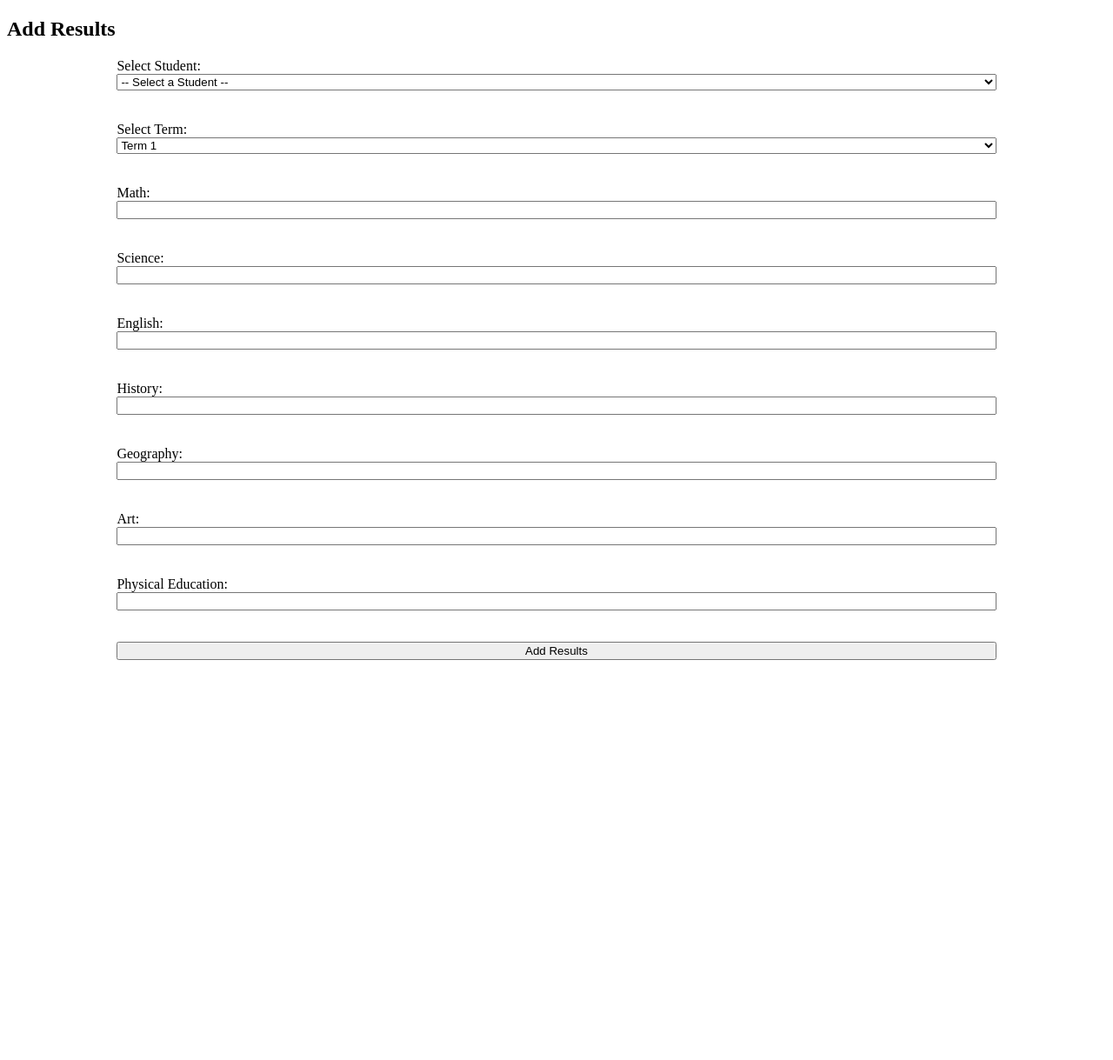
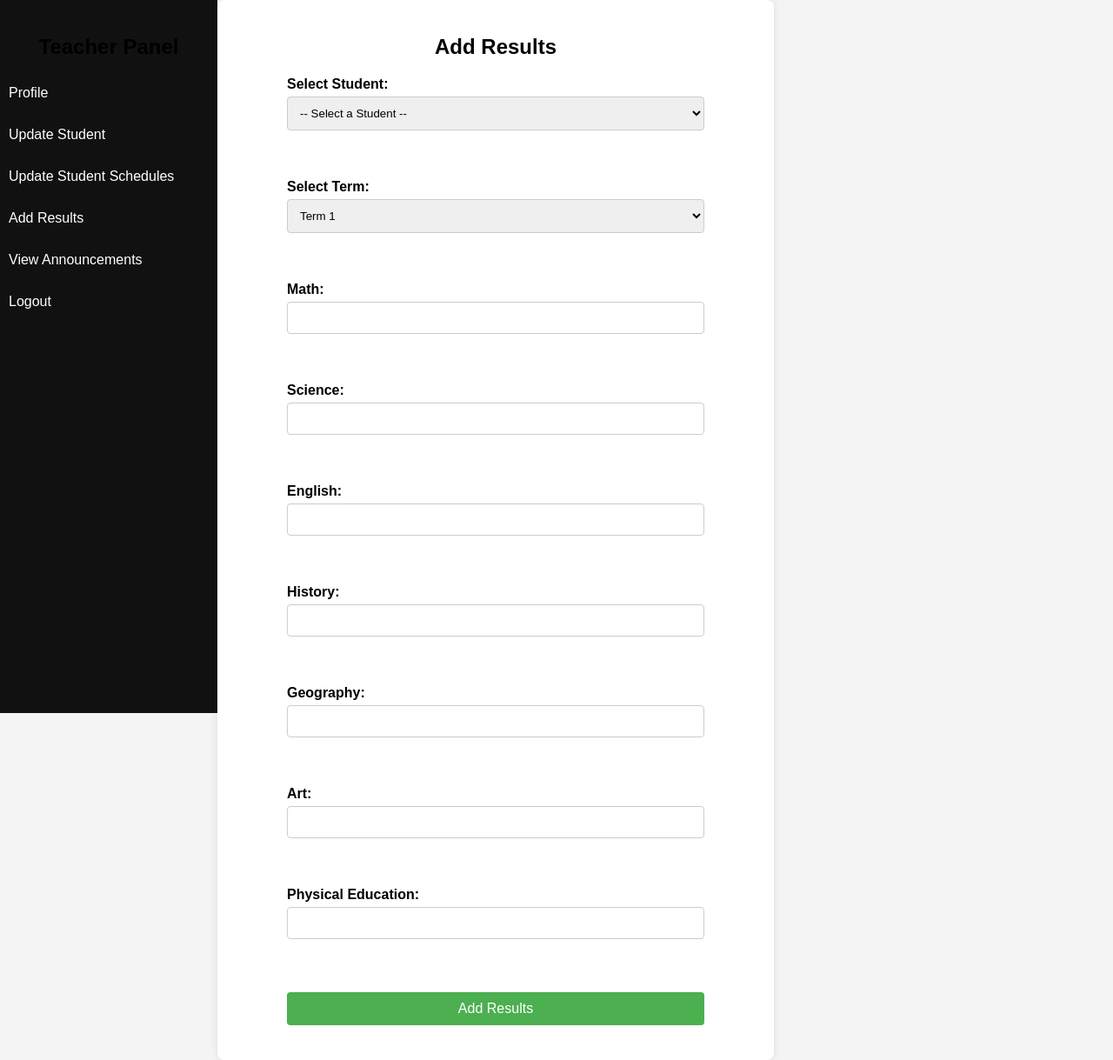
Before and after one commit to Lakvindu05/Student-teacher-management-System, a PHP site: page /add-results.php in a window 1280 px wide. Shown: the whole page at 87% size. Before the commit the page ends 759 px from the top, so only its background shows below. Run offline with PHP 8.4, Linux system fonts and the light colour scheme; the visitor is signed in with stand-in values (Sample User, id 1); data that the repository does not hold is empty.

Commit message:
"Updated add-results.php and teacher-profile.php with new CSS styles and HTML structure"

```diff
--- a/add-results.php
+++ b/add-results.php
@@ -40,8 +40,62 @@ if ($_SERVER["REQUEST_METHOD"] == "POST") {
     <meta charset="UTF-8">
     <meta name="viewport" content="width=device-width, initial-scale=1.0">
     <title>Add Results</title>
+    <style>
+        body {
+            font-family: Arial, sans-serif;
+            background-color: #f4f4f4;
+            margin: 0;
+            padding: 0;
+            display: flex;
+            flex-direction: column;
+            align-items: center;
+            min-height: 100vh;
+        }
+        .content {
+            background-color: #fff;
+            padding: 20px;
+            border-radius: 8px;
+            box-shadow: 0 0 10px rgba(0, 0, 0, 0.1);
+            width: 100%;
+            max-width: 600px;
+            margin: auto;
+        }
+        h2 {
+            text-align: center;
+            margin-bottom: 20px;
+        }
+        form {
+            display: flex;
+            flex-direction: column;
+        }
+        label {
+            font-weight: bold;
+        }
+        select, input[type="number"], input[type="submit"] {
+            width: 100%;
+            padding: 10px;
+            margin: 5px 0 20px 0;
+            border: 1px solid #ccc;
+            border-radius: 4px;
+            box-sizing: border-box;
+        }
+        input[type="submit"] {
+            background-color: #4CAF50;
+            color: white;
+            padding: 10px 20px;
+            border: none;
+            border-radius: 4px;
+            cursor: pointer;
+            font-size: 16px;
+        }
+        input[type="submit"]:hover {
+            background-color: #45a049;
+        }
+    </style>
 </head>
 <body>
+    <?php include 'teacher-panel.php'?>
+    <div class="content">
         <h2>Add Results</h2>
         <form method="post" action="add-results.php" style="display: flex; flex-direction: column; width: 80%; margin: auto;">
             <label for="student_id">Select Student:</label>
@@ -75,6 +129,7 @@ if ($_SERVER["REQUEST_METHOD"] == "POST") {
 
             <input type="submit" value="Add Results">
         </form>
+    </div>
 </body>
 </html>
 
--- a/teacher-profile.php
+++ b/teacher-profile.php
@@ -35,7 +35,7 @@ $conn->close();
             margin: 0;
             padding: 0;
             display: flex;
-            justify-content: center;
+            flex-direction: column;
             align-items: center;
             height: 100vh;
             color: #333;
```
Lines whose indentation alone changed are shown as unchanged.
